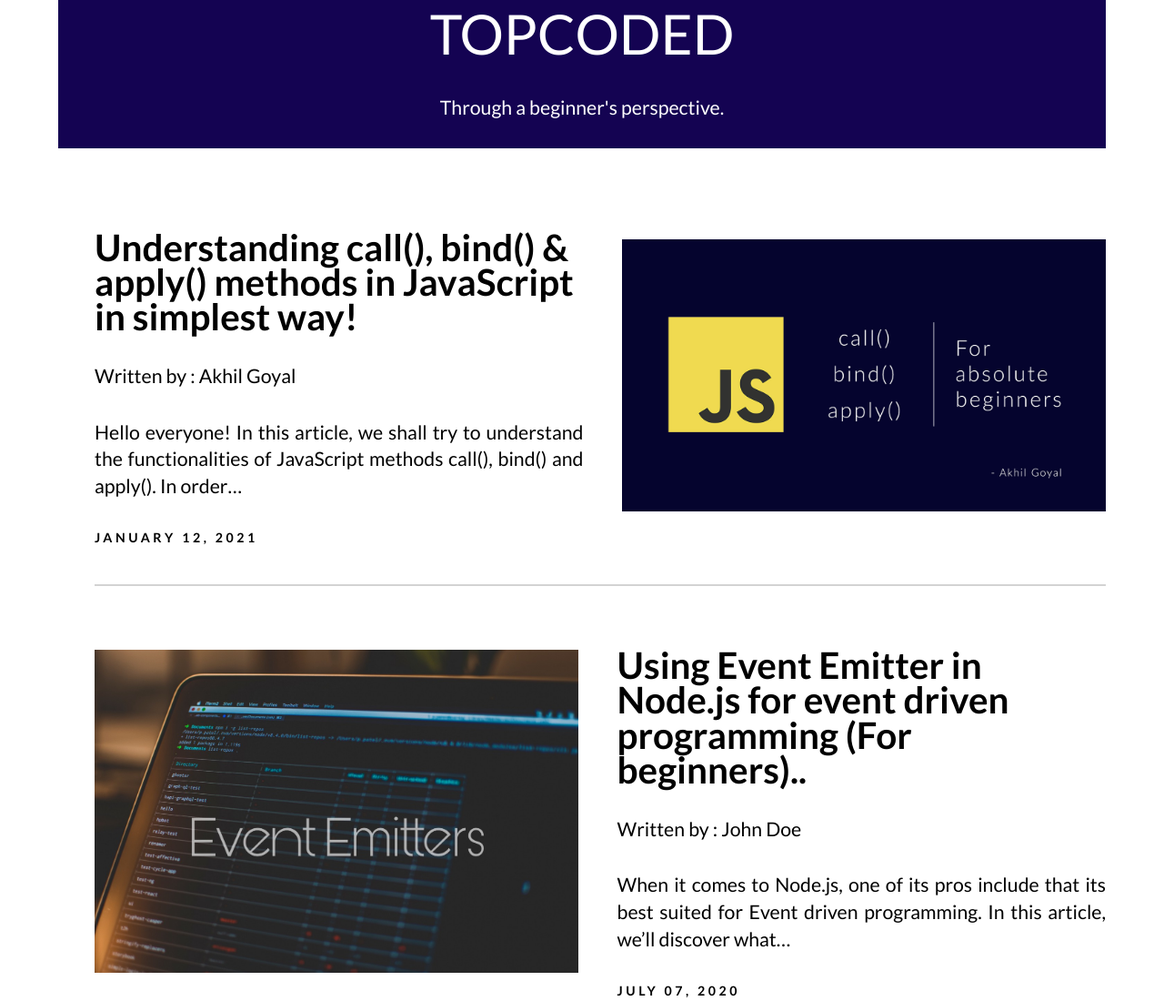
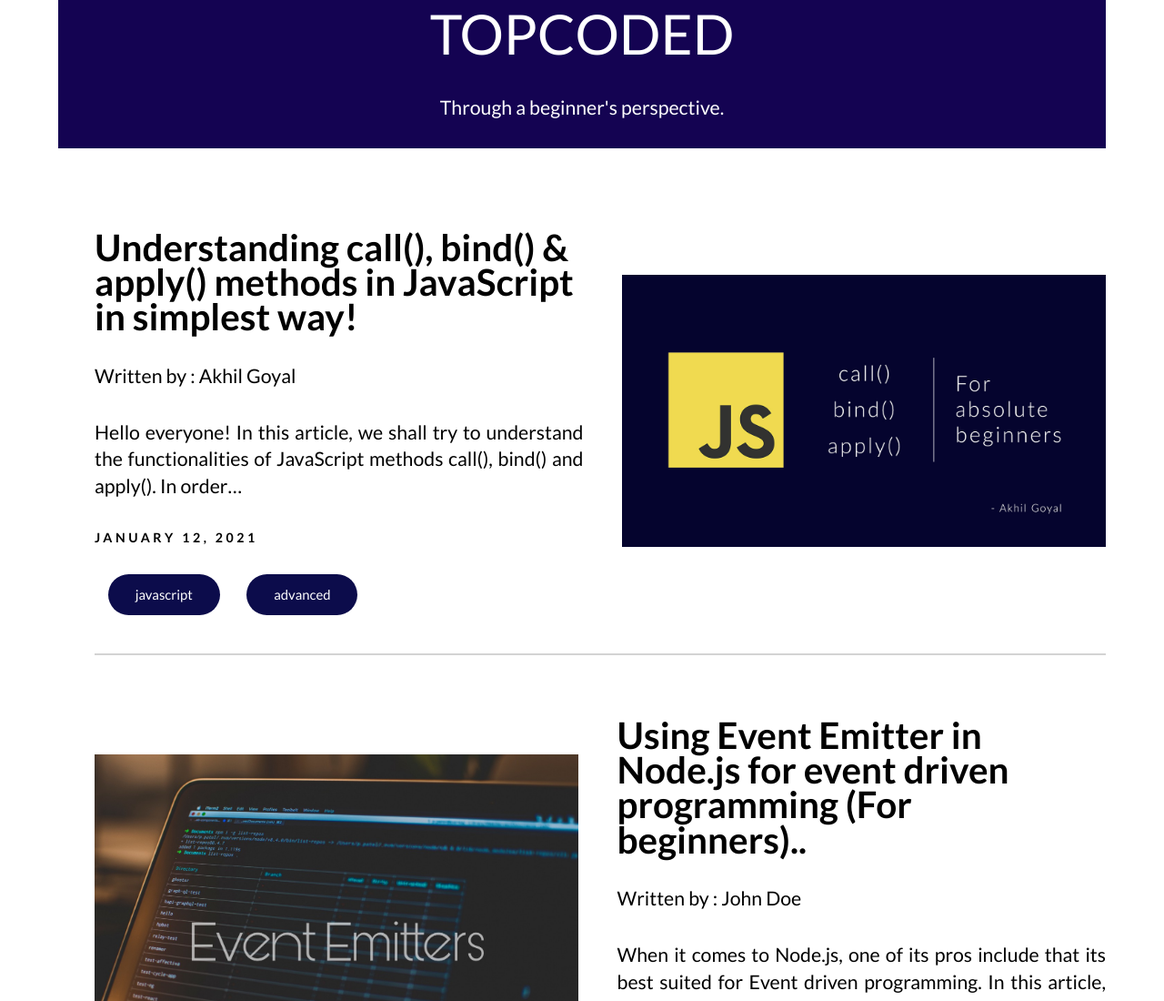
Before and after one commit to akhil-goyal/gatsby-blog-project, a Gatsby site: page / in a window 1280 px wide. Shown: the top 1100 px of the page at 91% size. Built offline with nearby package versions, Linux system fonts and the light colour scheme; Gatsby itself is replaced by a stand-in of ours; a web font is replaced by a local one.

Commit message:
Displayed tags for all posts on the landing page.

```diff
--- a/content/blog/call-bind-apply-methods-in-javascript/index.md
+++ b/content/blog/call-bind-apply-methods-in-javascript/index.md
@@ -3,6 +3,9 @@
 date: "2021-01-12T23:46:37.121Z"
 author: 'Akhil Goyal'
 image: ./js-methods.jpeg
+tags:
+  - javascript
+  - advanced
 ---
 
 ![Javascript Promises](./js-methods.jpeg)
--- a/content/blog/event-emitter-in-nodejs/index.md
+++ b/content/blog/event-emitter-in-nodejs/index.md
@@ -3,6 +3,10 @@
 date: "2020-07-07T23:46:37.121Z"
 author: 'John Doe'
 image: ./js-event-emitter.jpeg
+tags:
+  - javascript
+  - node-js
+  - event-emitter
 ---
 
 ![Javascript Promises](./js-event-emitter.jpeg)
--- a/content/blog/javascript-promises-for-absolute-beginners/index.md
+++ b/content/blog/javascript-promises-for-absolute-beginners/index.md
@@ -3,6 +3,10 @@
 date: "2019-06-13T22:12:03.284Z"
 author: 'Robert Green'
 image: ./js-promises.jpeg
+tags:
+  - javascript
+  - promises
+  - beginners
 ---
 
 ![Javascript Promises](./js-promises.jpeg)
--- a/content/blog/understanding-nodejs-file-system-basic-ops-for-beginners/index.md
+++ b/content/blog/understanding-nodejs-file-system-basic-ops-for-beginners/index.md
@@ -3,6 +3,11 @@
 date: "2020-02-27T23:46:37.121Z"
 author: 'Sarah Williams'
 image: ./js-file-system.jpeg
+tags:
+  - javascript
+  - node-js
+  - file-system
+  - beginners
 ---
 
 ![Javascript Promises](./js-file-system.jpeg)
--- a/package.json
+++ b/package.json
@@ -30,6 +30,7 @@
     "react": "^17.0.1",
     "react-dom": "^17.0.1",
     "react-helmet": "^6.1.0",
+    "reactstrap": "^8.9.0",
     "typeface-merriweather": "0.0.72",
     "typeface-montserrat": "0.0.75"
   },
--- a/src/pages/index.js
+++ b/src/pages/index.js
@@ -1,6 +1,7 @@
 import * as React from "react"
 import { Link, graphql } from "gatsby";
 import Img from 'gatsby-image';
+import { Badge } from 'reactstrap';
 
 import Bio from "../components/bio"
 import Layout from "../components/layout"
@@ -38,7 +39,7 @@
               itemType="http://schema.org/Article"
               key={post.fields.slug}
             >
-              <header class="index-story-summary">
+              <header className="index-story-summary">
                 {/* <div class="category">Category</div> */}
                 <h1>
                   <Link to={post.fields.slug} itemProp="url">
@@ -52,7 +53,14 @@
                   }}
                   itemProp="description"
                 />
-                <div class="published"><time>{post.frontmatter.date}</time></div>
+                <div className="published"><time>{post.frontmatter.date}</time></div>
+
+                <div className="post-tags">
+                  {post.frontmatter.tags.map(tag => (
+                    <div className="tag">{tag}</div>
+                  ))}
+                </div>
+
               </header>
               <section>
                 <Img fluid={post.frontmatter.image.childImageSharp.fluid} alt="Post Image" />
@@ -85,6 +93,7 @@
           title
           description
           author
+          tags
           image {
             childImageSharp {
               fluid(maxWidth: 1600) {
--- a/src/style.css
+++ b/src/style.css
@@ -456,6 +456,25 @@
 .published + .published {
   margin-top: 0;
 }
+
+.post-tags {
+  margin-top: var(--txt-vrt);
+  display: flex;
+}
+
+.post-tags > *{
+  margin: 0em 1em;
+}
+
+.tag {
+  background-color: rgb(12, 12, 75);
+  color: #fff;
+  padding: 1em 2em;
+  font-size: 0.7em;
+  border-radius: 2em;
+  cursor: pointer;
+}
+
 .category {
   /* background-color: var(--col-a); */
   display: inline-block;
```
Also changed, not shown: 1 other file.
